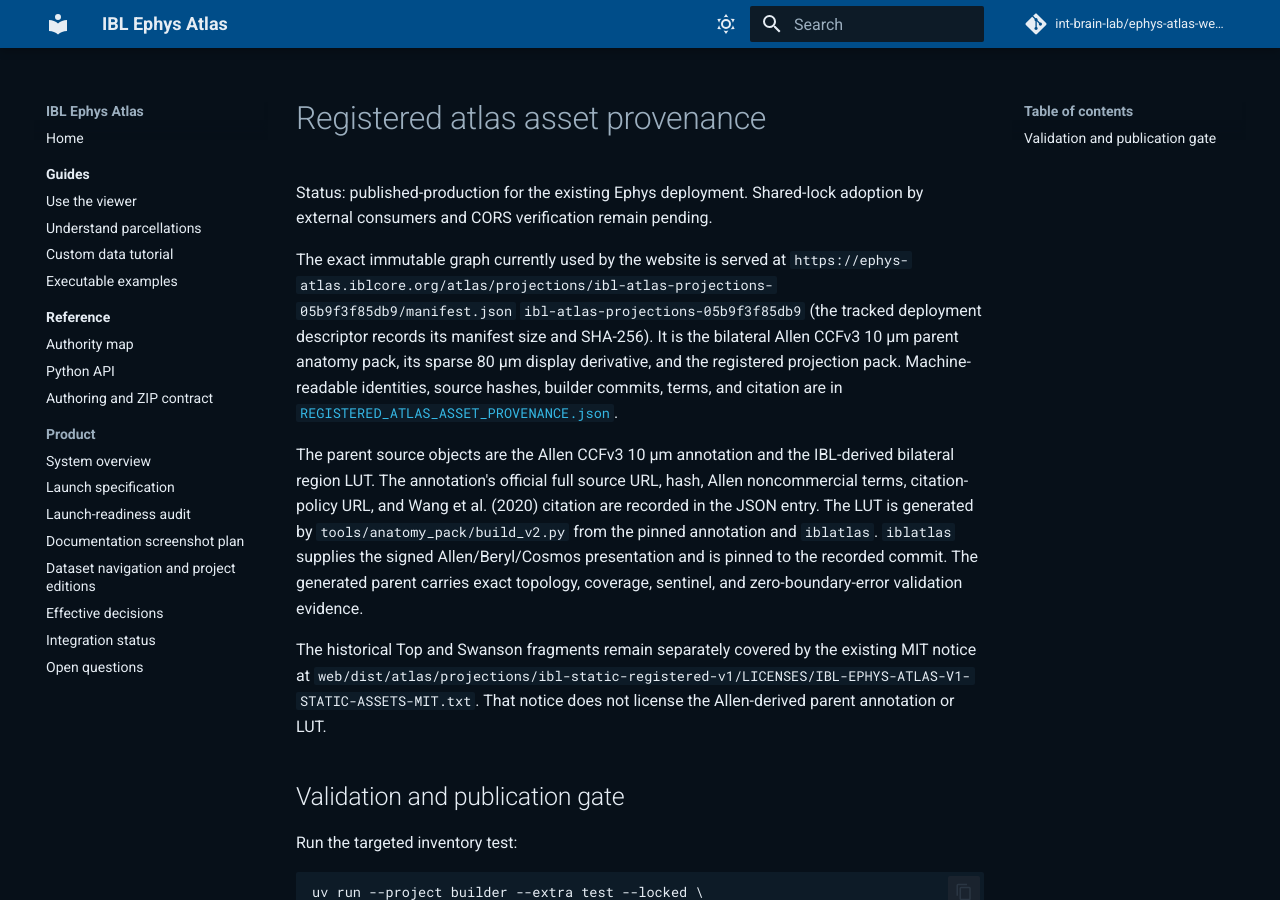
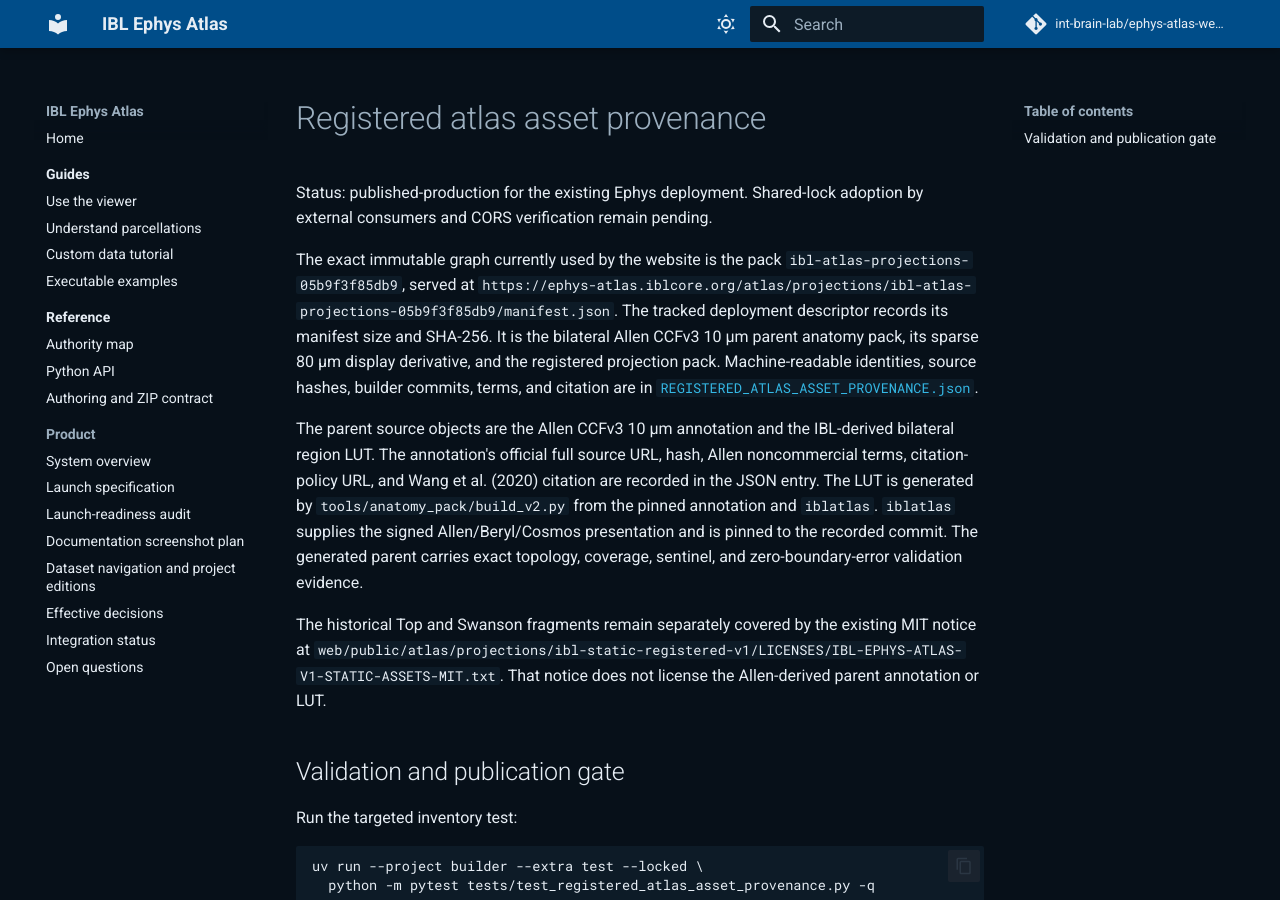
Before and after one commit to int-brain-lab/ephys-atlas-web-v2, an MkDocs documentation site: the page built from docs/data/REGISTERED_ATLAS_ASSET_PROVENANCE.md, in a window 1280 px wide and 900 px high. Built offline with MkDocs 1.6.1 and Material for MkDocs 9.7.7, drawn with Linux system fonts in a browser that asks for light colours; comment, search, counter and statistics services are not loaded.

Commit message:
docs: fix tracked atlas license reference

```diff
--- a/docs/data/REGISTERED_ATLAS_ASSET_PROVENANCE.md
+++ b/docs/data/REGISTERED_ATLAS_ASSET_PROVENANCE.md
@@ -3,10 +3,11 @@
 Status: published-production for the existing Ephys deployment. Shared-lock
 adoption by external consumers and CORS verification remain pending.
 
-The exact immutable graph currently used by the website is served at
-`https://ephys-atlas.iblcore.org/atlas/projections/ibl-atlas-projections-05b9f3f85db9/manifest.json`
-`ibl-atlas-projections-05b9f3f85db9` (the tracked deployment descriptor records
-its manifest size and SHA-256). It is the bilateral Allen CCFv3
+The exact immutable graph currently used by the website is the pack
+`ibl-atlas-projections-05b9f3f85db9`, served at
+`https://ephys-atlas.iblcore.org/atlas/projections/ibl-atlas-projections-05b9f3f85db9/manifest.json`.
+The tracked deployment descriptor records its manifest size and SHA-256. It is
+the bilateral Allen CCFv3
 10 µm parent anatomy pack, its sparse 80 µm display derivative, and the
 registered projection pack. Machine-readable identities, source hashes,
 builder commits, terms, and citation are in
@@ -23,7 +24,7 @@
 
 The historical Top and Swanson fragments remain separately covered by the
 existing MIT notice at
-`web/dist/atlas/projections/ibl-static-registered-v1/LICENSES/IBL-EPHYS-ATLAS-V1-STATIC-ASSETS-MIT.txt`.
+`web/public/atlas/projections/ibl-static-registered-v1/LICENSES/IBL-EPHYS-ATLAS-V1-STATIC-ASSETS-MIT.txt`.
 That notice does not license the Allen-derived parent annotation or LUT.
 
 ## Validation and publication gate
```
